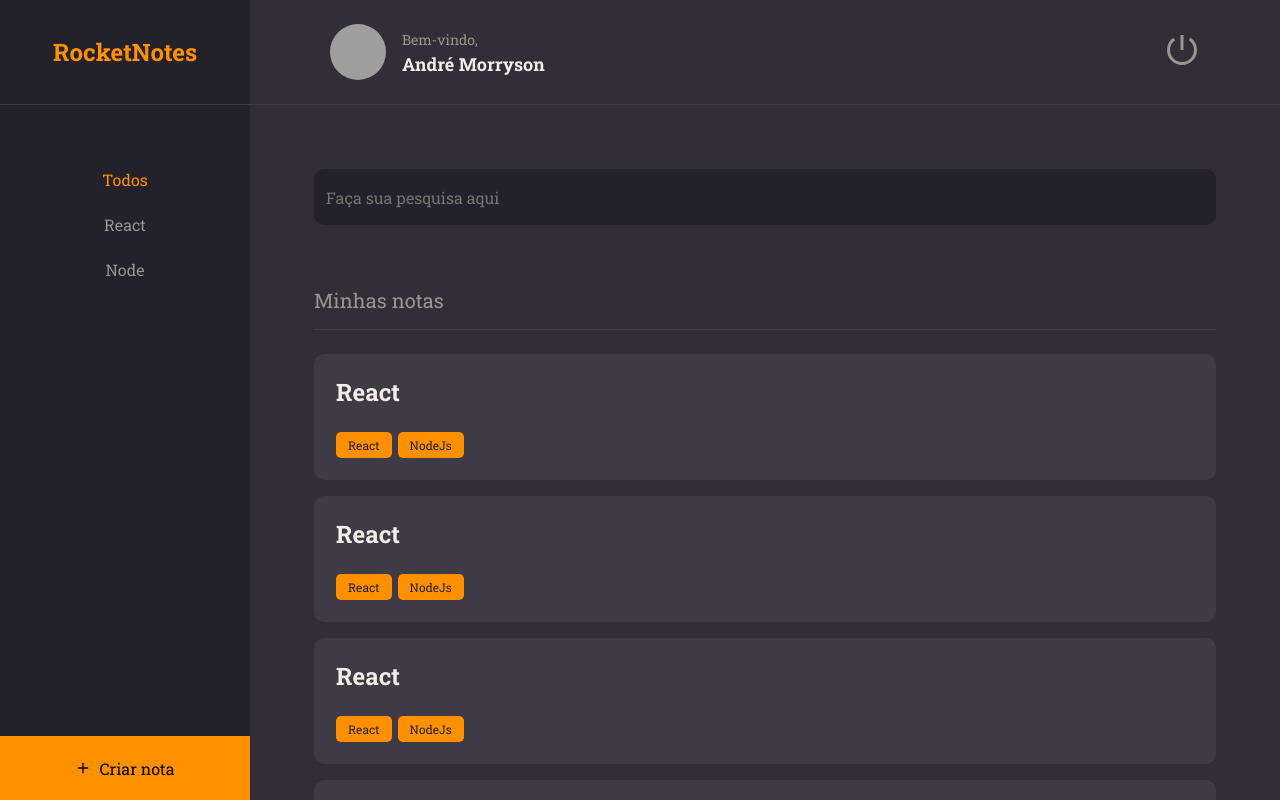
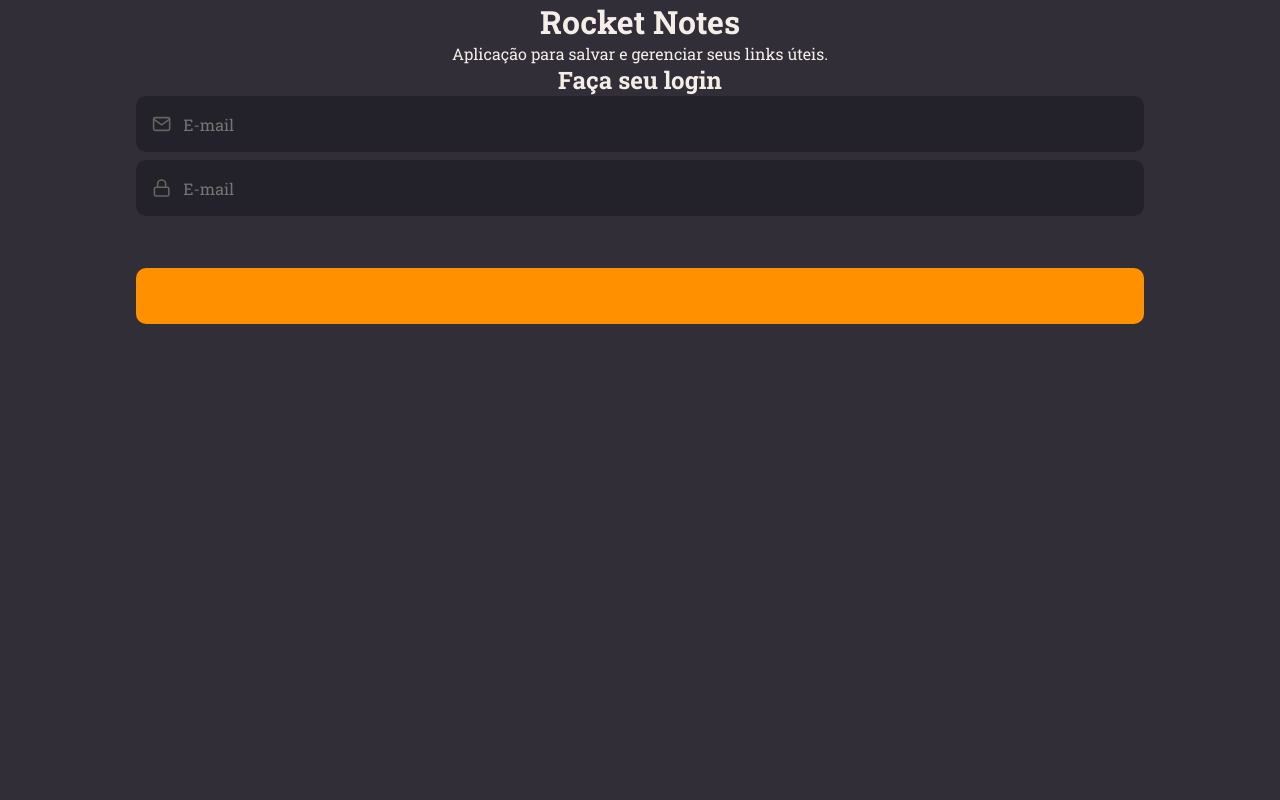
Before and after one commit to 4BurnerStove/RocketNotes, a React (Vite) app: page / in a window 1280 px wide. Built offline with nearby package versions, Linux system fonts and the light colour scheme; grey boxes are pictures that could not be loaded.

Commit message:
Initial SignIn page

```diff
--- a/src/main.jsx
+++ b/src/main.jsx
@@ -5,14 +5,15 @@ import GlobalStyles from './styles/global'
 import theme from './styles/theme'
 
 // import { Details } from './pages/Details/details'
-import { Home } from './pages/Home'
+// import { Home } from './pages/Home'
+import { SignIn } from './pages/SignIn'
 
 
 ReactDOM.createRoot(document.getElementById('root')).render(
   <React.StrictMode>
     <ThemeProvider theme={theme}>
       <GlobalStyles />
-      <Home />
+      <SignIn />
     </ThemeProvider>
   </React.StrictMode>,
 )
--- /dev/null
+++ b/src/pages/SignIn/index.jsx
@@ -0,0 +1,21 @@
+import { Input } from '../../components/Input'
+import { FiLogIn, FiMail, FiLock } from 'react-icons/fi'
+import { Button } from '../../components/Button'
+import { Container, Form } from './styles'
+
+export function SignIn() {
+  return (
+    <Container>
+      <Form>
+        <h1>Rocket Notes</h1>
+        <p>Aplicação para salvar e gerenciar seus links úteis.</p>
+
+        <h2>Faça seu login</h2>
+
+        <Input placeholder='E-mail' type='text' icon={FiMail}></Input>
+        <Input placeholder='E-mail' type='password' icon={FiLock}></Input>
+        <Button></Button>
+      </Form>
+    </Container>
+  )
+}
--- /dev/null
+++ b/src/pages/SignIn/styles.js
@@ -0,0 +1,16 @@
+import styled from 'styled-components'
+
+export const Container = styled.div`
+height: 100vh;
+
+`
+
+export const Form = styled.form`
+  padding: 0 13.6rem;
+  display: flex;
+  flex-direction: column;
+  justify-content: center;
+  align-items: center;
+
+  text-align: center;
+`
```
